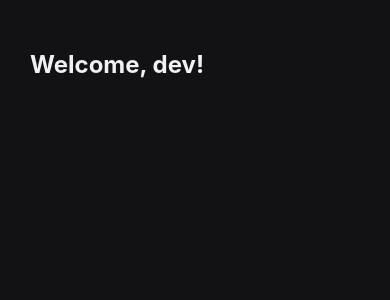
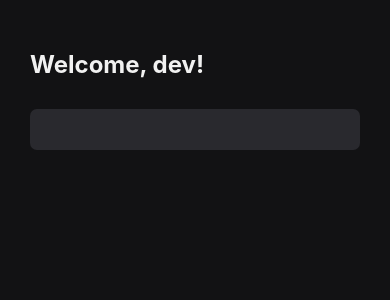
Before and after one commit to lucassantos22/my-tasks-react-native, a React Native app in the folder mytasks/: screen / in a window 390 px wide. Shown: the top 300 px of the page. Built offline with nearby package versions, Linux system fonts and the light colour scheme.

Commit message:
chore: add TextInput and Platform validation

```diff
--- a/mytasks/src/pages/Home/index.tsx
+++ b/mytasks/src/pages/Home/index.tsx
@@ -1,11 +1,19 @@
 import React from 'react';
-import {Text, View, StyleSheet, SafeAreaView} from 'react-native';
+import {
+  Platform,
+  Text,
+  View,
+  StyleSheet,
+  SafeAreaView,
+  TextInput,
+} from 'react-native';
 
 export function Home(): JSX.Element {
   return (
     <SafeAreaView style={styles.safeArea}>
       <View style={styles.container}>
         <Text style={styles.title}>Welcome, dev!</Text>
+        <TextInput style={styles.input} />
       </View>
     </SafeAreaView>
   );
@@ -17,8 +25,6 @@
     backgroundColor: '#121214',
   },
   container: {
-    flex: 1,
-    backgroundColor: '#121214',
     paddingHorizontal: 30,
     paddingVertical: 50,
   },
@@ -27,4 +33,12 @@
     fontSize: 24,
     fontWeight: 'bold',
   },
+  input: {
+    backgroundColor: '#29292e',
+    color: '#f1f1f1',
+    fontSize: 18,
+    padding: Platform.OS === 'ios' ? 15 : 10,
+    marginTop: 30,
+    borderRadius: 7,
+  },
 });
```
